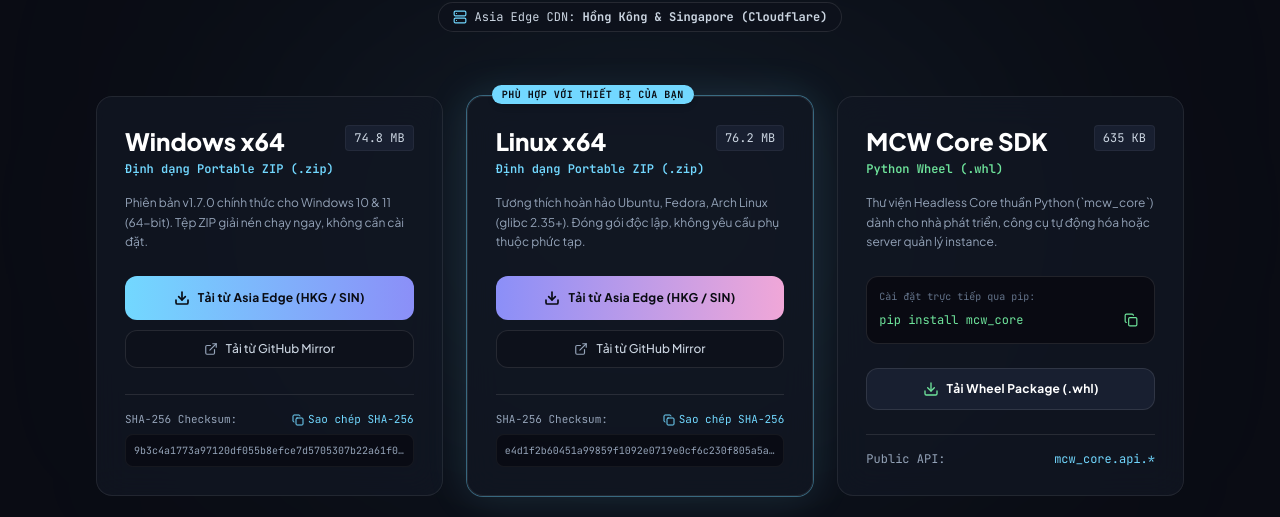
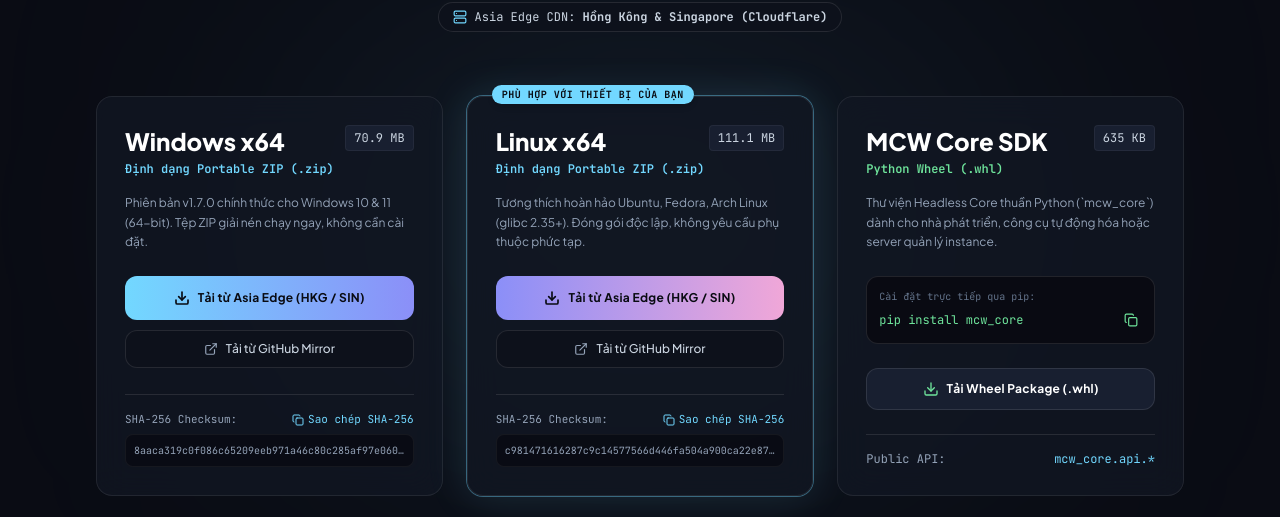
Before and after one commit to mahiru7229/mcw-web, a React (Vite) app: page / in a window 1280 px wide. Shown: the part 4760-5277 px from the top of the page. Built offline with nearby package versions, Linux system fonts and the light colour scheme.

Commit message:
fix(release): sync exact v1.7.0 binary sizes and sha256 checksums

```diff
--- a/src/data/releaseData.js
+++ b/src/data/releaseData.js
@@ -15,8 +15,8 @@ export const RELEASE_INFO = {
     windows: {
       archive: {
         filename: "MCW-Launcher-v1.7.0-windows-x64.zip",
-        size: "74.8 MB",
-        sha256: "9b3c4a1773a97120df055b8efce7d5705307b22a61f005c21ec68d18471b697d",
+        size: "70.9 MB",
+        sha256: "8aaca319c0f086c65209eeb971a46c80c285af97e06039653d1c908647d524a7",
         githubUrl: "https://github.com/mahiru7229/mcw-launcher/releases/download/v1.7.0/MCW-Launcher-v1.7.0-windows-x64.zip",
         cdnUrl: "https://mcw-download.pages.dev/releases/v1.7.0/MCW-Launcher-v1.7.0-windows-x64.zip",
       }
@@ -24,8 +24,8 @@ export const RELEASE_INFO = {
     linux: {
       archive: {
         filename: "MCW-Launcher-v1.7.0-linux-x64.zip",
-        size: "76.2 MB",
-        sha256: "e4d1f2b60451a99859f1092e0719e0cf6c230f805a5a14fce9d34346adfa99bb",
+        size: "111.1 MB",
+        sha256: "c981471616287c9c14577566d446fa504a900ca22e87294387d4c38c836c31b3",
         githubUrl: "https://github.com/mahiru7229/mcw-launcher/releases/download/v1.7.0/MCW-Launcher-v1.7.0-linux-x64.zip",
         cdnUrl: "https://mcw-download.pages.dev/releases/v1.7.0/MCW-Launcher-v1.7.0-linux-x64.zip",
       }
```
